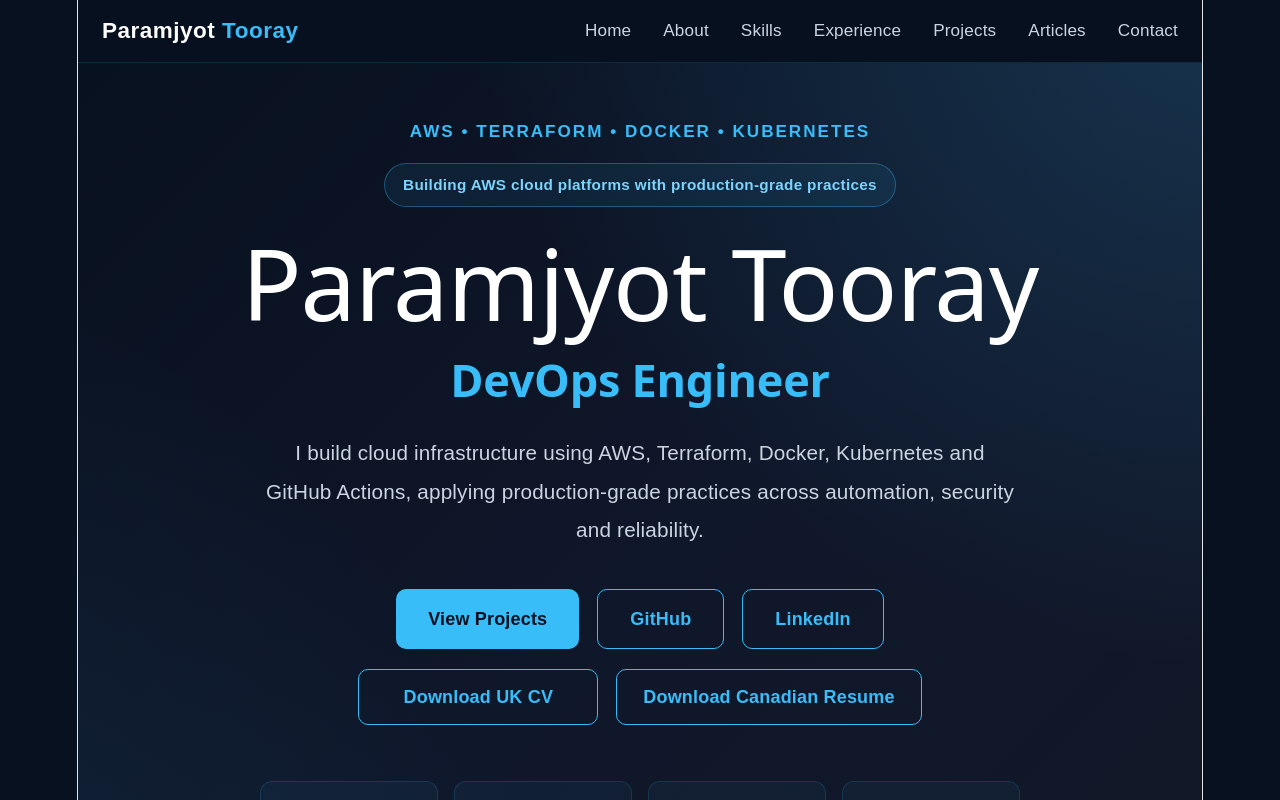
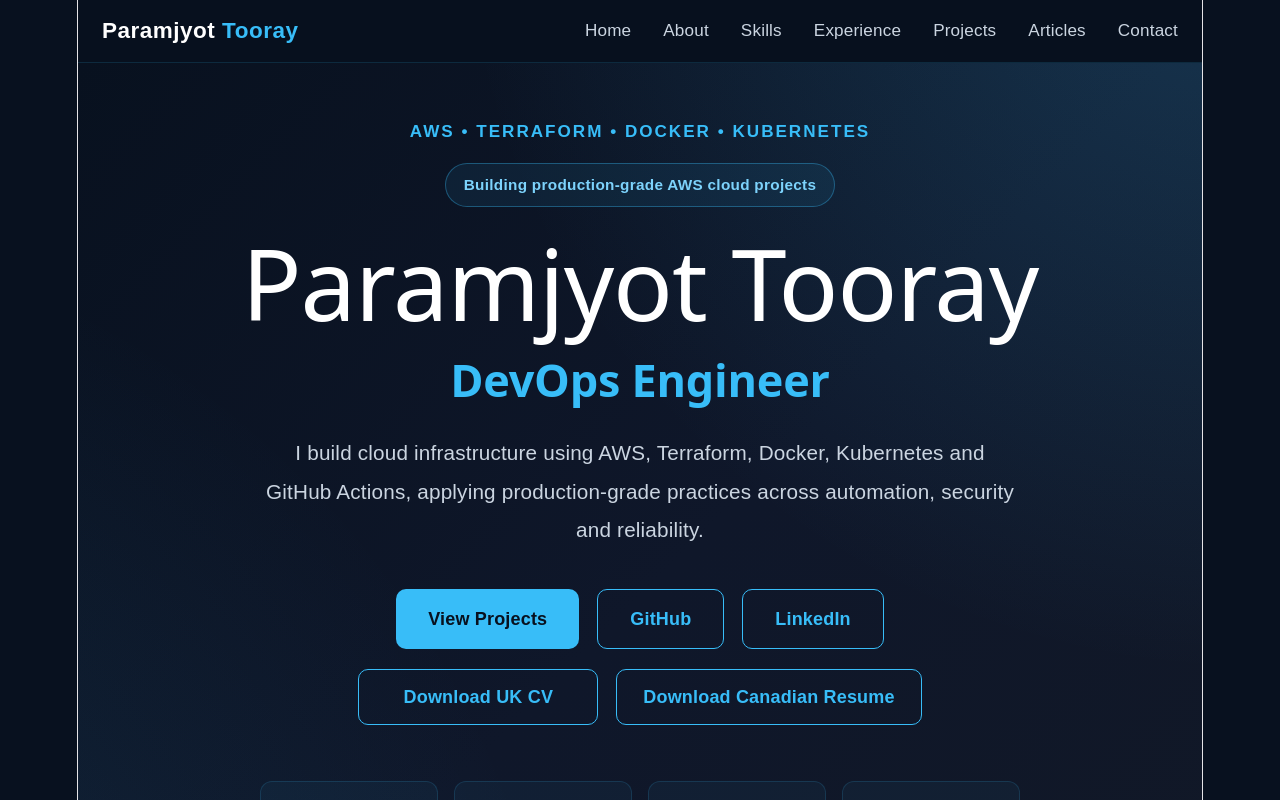
Before and after one commit to Param2ray/paramjyot-portfolio, a React (Vite) app: page / in a window 1280 px wide. Shown: the top 800 px of the page. Built offline with nearby package versions, Linux system fonts and the light colour scheme.

Commit message:
Update hero badge to highlight production-grade projects

```diff
--- a/src/components/Hero.jsx
+++ b/src/components/Hero.jsx
@@ -18,7 +18,7 @@ function Hero() {
         </p>
 
         <span className="badge">
-          Building AWS cloud platforms with production-grade practices
+          Building production-grade AWS cloud projects
         </span>
 
         <h1>Paramjyot Tooray</h1>
```
